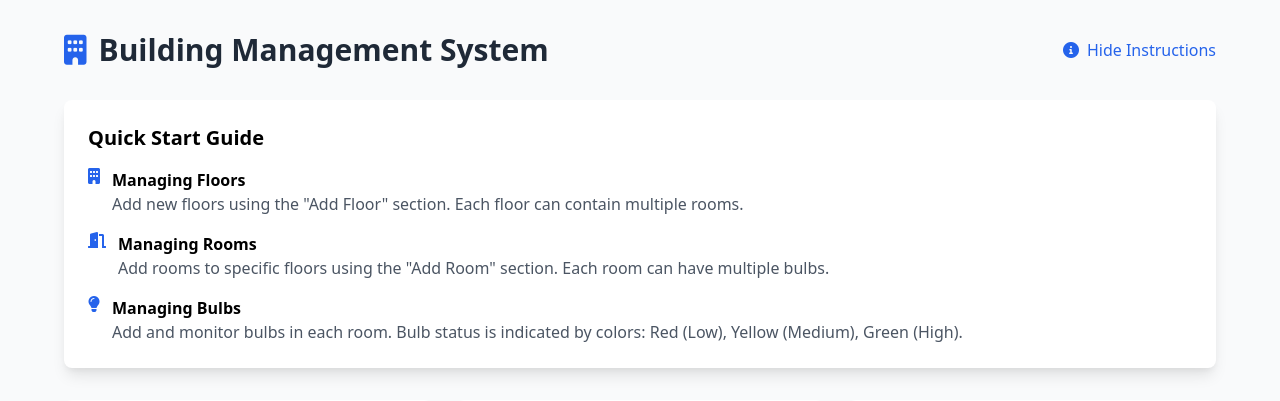
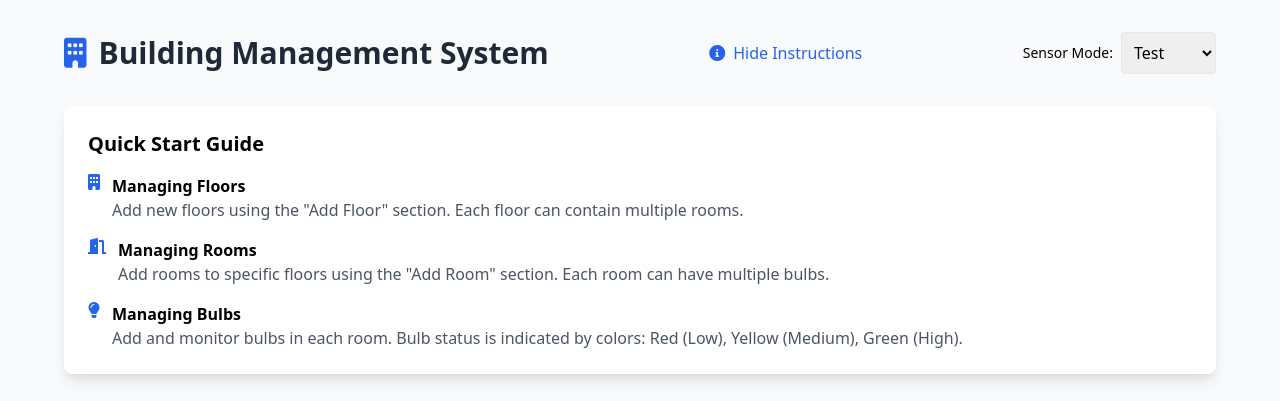
Before and after one commit to longatroniks/light-sensor-service, a Flask app: page / in a window 1280 px wide. Shown: the top 401 px of the page. Run offline with Flask 3, Linux system fonts and the light colour scheme; data that the repository does not hold is empty.

Commit message:
Implement Normal mode

```diff
--- a/app.py
+++ b/app.py
@@ -16,6 +16,7 @@ PASSWORD = 'public'
 # Global Variables
 room_data = {}
 threads = {}
+sensor_mode = {}
 
 def create_mqtt_client(client_id):
     client = mqtt_client.Client(client_id, protocol=mqtt_client.MQTTv311)
@@ -27,31 +28,55 @@ def create_mqtt_client(client_id):
 def light_sensor(floor, room):
     client_id = f'light-sensor-{floor}_{room}-{random.randint(0, 1000)}'
     client = create_mqtt_client(client_id)
+    if not client:
+        return
+
     client.loop_start()
+    try:
+        while room_data[floor][room]["active"]:
+            mode_key = f"{floor}_{room}"
+            current_mode = sensor_mode.get(mode_key, "test")  # Default to test mode
 
-    while room_data[floor][room]["active"]:
-        brightness_level = random.randint(0, 100)  # Simulate brightness level
-        msg = json.dumps({'brightness': brightness_level})
-        topic = f"building/{floor}_{room}/light_sensor"
-        client.publish(topic, msg)
-        print(f"Light Sensor: Published `{msg}` to `{topic}`")
-        time.sleep(2)
+            if current_mode == "test":
+                # Generate random brightness for test mode
+                brightness_level = random.randint(0, 100)
+            elif current_mode == "normal":
+                # Simulate 24-hour brightness cycle for normal mode
+                current_hour = time.localtime().tm_hour
+                brightness_level = int(100 * max(0, (1 - abs(12 - current_hour) / 12)))  # Peak at noon
 
-    client.loop_stop()
+            # Publish brightness data
+            msg = {'brightness': brightness_level}
+            topic = f"building/{floor}_{room}/light_sensor"
+            client.publish(topic, json.dumps(msg))
+            room_data[floor][room]["sensor_data"] = msg  # Update room data with the latest brightness
+
+            print(f"Light Sensor ({current_mode}): Published `{msg}` to `{topic}`")
+            time.sleep(2)
+    except Exception as e:
+        print(f"Light sensor for {floor}-{room} encountered an error: {e}")
+    finally:
+        client.loop_stop()
 
 # Room Controller Function
 def room_controller(floor, room):
     def on_message(client, userdata, msg):
         data = json.loads(msg.payload.decode())
         brightness = data.get("brightness", 0)
+
+        # Calculate intensity based on brightness
         intensity = "high" if brightness > 70 else "low" if brightness < 30 else "medium"
+
+        # Publish room controller command
         command_msg = json.dumps({"intensity": intensity})
         topic = f"building/{floor}_{room}/room_controller"
+        client.publish(topic, command_msg)
 
-        client.publish(topic, command_msg)
+        # Update room controller and bulb data
         room_data[floor][room]["controller_data"] = {"intensity": intensity}
         for bulb_id in room_data[floor][room]["bulbs"]:
             room_data[floor][room]["bulbs"][bulb_id] = intensity
+
         print(f"Room Controller: Published `{command_msg}` to `{topic}`")
 
     client_id = f'room-controller-{floor}_{room}-{random.randint(0, 1000)}'
@@ -59,6 +84,7 @@ def room_controller(floor, room):
     client.on_message = on_message
     client.subscribe(f"building/{floor}_{room}/light_sensor")
     client.loop_forever()
+
 
 # Flask routes
 @app.route('/')
@@ -90,9 +116,12 @@ def add_room():
         return jsonify({"error": "Room already exists on this floor"}), 400
 
     room_data[floor][room] = {"sensor_data": {}, "controller_data": {}, "bulbs": {}, "active": True}
+    mode_key = f"{floor}_{room}"
+    sensor_mode[mode_key] = "test"  # Default to test mode
+
     sensor_thread = threading.Thread(target=light_sensor, args=(floor, room))
     controller_thread = threading.Thread(target=room_controller, args=(floor, room))
-    threads[f"{floor}_{room}"] = [sensor_thread, controller_thread]
+    threads[mode_key] = [sensor_thread, controller_thread]
     sensor_thread.start()
     controller_thread.start()
 
@@ -116,3 +145,50 @@ def add_bulb():
 
 if __name__ == '__main__':
     app.run(debug=True)
+
+@app.route('/toggle_mode', methods=['POST'])
+def toggle_mode():
+    print("Received request to toggle mode:", request.json)  # Debugging line
+
+    floor = request.json.get('floor')
+    room = request.json.get('room')
+    new_mode = request.json.get('mode')
+
+    if not floor or not room or not new_mode:
+        print("Invalid payload:", request.json)  # Debugging line
+        return jsonify({"error": "Invalid payload"}), 400
+
+    if new_mode not in ["test", "normal"]:
+        print(f"Invalid mode: {new_mode}")  # Debugging line
+        return jsonify({"error": "Invalid mode"}), 400
+
+    # Dynamically create floor if it doesn't exist
+    if floor not in room_data:
+        print(f"Floor {floor} does not exist. Creating it.")  # Debugging line
+        room_data[floor] = {}
+
+    # Dynamically create room if it doesn't exist
+    if room not in room_data[floor]:
+        print(f"Room {room} on floor {floor} does not exist. Creating it.")  # Debugging line
+        room_data[floor][room] = {
+            "sensor_data": {},
+            "controller_data": {},
+            "bulbs": {},
+            "active": True
+        }
+
+        # Start threads for the new room
+        mode_key = f"{floor}_{room}"
+        sensor_mode[mode_key] = "test"  # Default to "test" mode
+        sensor_thread = threading.Thread(target=light_sensor, args=(floor, room))
+        controller_thread = threading.Thread(target=room_controller, args=(floor, room))
+        threads[mode_key] = [sensor_thread, controller_thread]
+        sensor_thread.start()
+        controller_thread.start()
+        print(f"Threads started for room {room} on floor {floor}")
+
+    # Set the new mode
+    mode_key = f"{floor}_{room}"
+    sensor_mode[mode_key] = new_mode
+    print(f"Sensor mode for {room} on {floor} set to {new_mode}")  # Debugging line
+    return jsonify({"message": f"Sensor mode for {room} on {floor} set to {new_mode}"}), 200
--- a/requirements.txt
+++ b/requirements.txt
@@ -1 +1,2 @@
-paho-mqtt==2.1.0
+paho-mqtt==1.6.1
+# If on Windows use 1.6.1 because of compatibility issues
--- a/static/app.js
+++ b/static/app.js
@@ -168,5 +168,31 @@ async function handleAddBulb() {
   }
 }
 
+async function handleModeChange(floor, room) {
+  const selectEl = document.getElementById(`sensorMode_${floor}_${room}`);
+  const newMode = selectEl.value;
+
+  console.log("Sending mode change request:", { floor, room, mode: newMode }); // Debugging line
+
+  try {
+      const response = await fetch('/toggle_mode', {
+          method: 'POST',
+          headers: { 'Content-Type': 'application/json' },
+          body: JSON.stringify({ floor, room, mode: newMode }) // Correct payload
+      });
+
+      const result = await response.json();
+      if (!response.ok) {
+          console.error("Error:", result.error);
+          showError(result.error || 'Failed to update sensor mode');
+      } else {
+          console.log(result.message);
+      }
+  } catch (error) {
+      console.error('Error updating sensor mode:', error);
+      showError('Failed to update sensor mode');
+  }
+}
+
 document.addEventListener('DOMContentLoaded', fetchData);
 setInterval(fetchData, 5000);
--- a/templates/index.html
+++ b/templates/index.html
@@ -20,6 +20,15 @@
         <i class="fas fa-info-circle"></i>
         <span id="instructionsToggleText">Hide Instructions</span>
       </button>
+      <div class="flex items-center gap-2">
+        <label for="sensorMode" class="text-sm font-medium">Sensor Mode:</label>
+        <select id="sensorMode_1_1" onchange="handleModeChange('1', '1')" class="p-2 border rounded">
+          <option value="test" selected>Test</option>
+          <option value="normal">Normal</option>
+      </select>
+
+    </div>
+
     </header>
 
     <!-- Instructions Panel -->
```
Also changed, not shown: publisher.py (deleted, +0 -59 lines), 1 other file.
